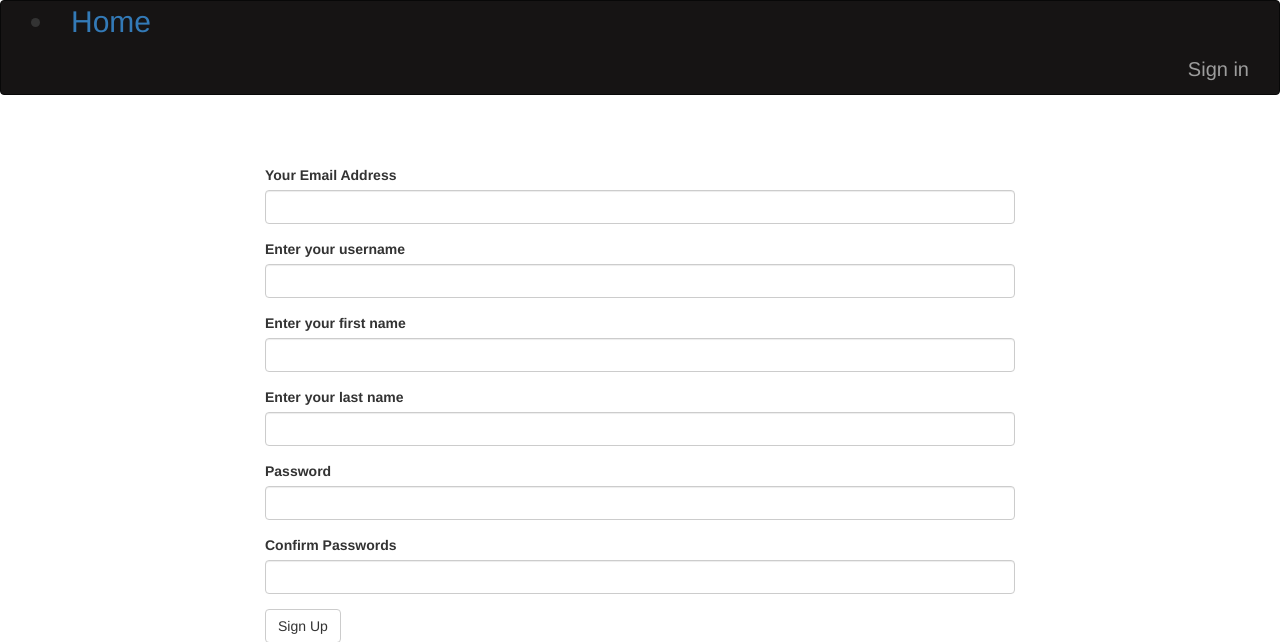
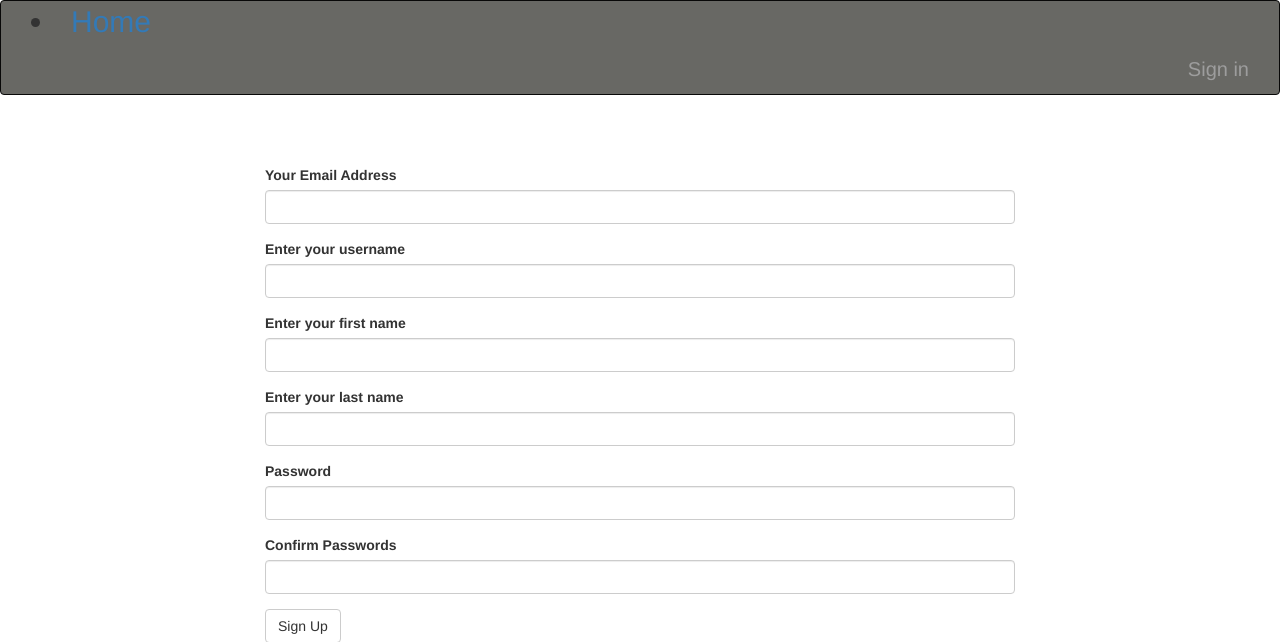
Before and after one commit to kenmutuma001/one-min--pitch_perfect, a Flask app: page /authenticate/register in a window 1280 px wide. Shown: the top 642 px of the page. Run offline with Flask 2, Linux system fonts and the light colour scheme; some libraries are stand-ins or nearby versions.

```diff
--- a/app/templates/navbar.html
+++ b/app/templates/navbar.html
@@ -1,4 +1,4 @@
-<div class="navbar navbar-inverse" role="navigation" style="background-color:rgb(22, 20, 20)">
+<div class="navbar navbar-inverse" role="navigation" style="background-color:rgb(104, 104, 100)">
     <div class="container-fluid">
         <div class="navbar-header">
             <button type="button" class="navbar-toggle" data-toggle="collapse" data-target=".navbar-collapse">
@@ -26,7 +26,7 @@
                     </ul>
                 </li>
                 {% else %}
-                <li style="font-size : 20px"><a href="{{url_for('auth.login')}}">Sign in</a></li>
+                <li style="font-size : 20px;"><a href="{{url_for('auth.login')}}">Sign in</a></li>
             </ul>
             {%endif%}
         </div>
```
